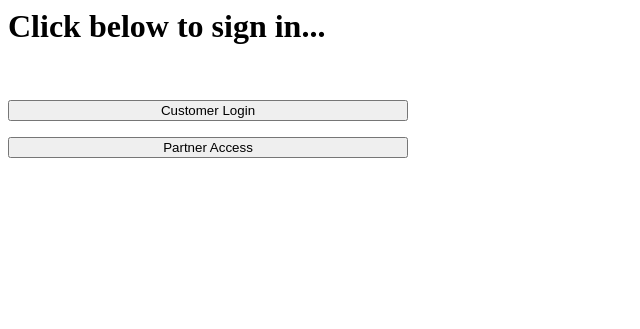
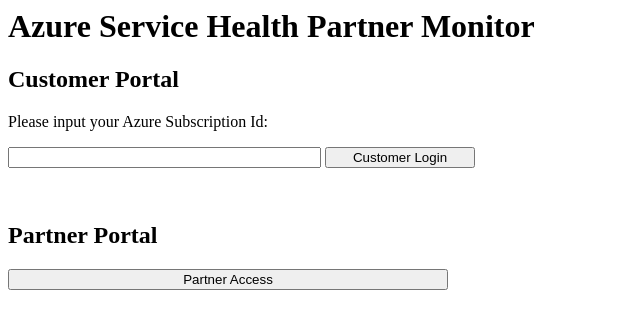
Before and after one commit to shawntabrizi/Azure-Service-Health-Partner-Monitor, a Flask app: page / in a window 1280 px wide. Shown: the top 329 px of the page, without its empty margins (0-640 px from the left). Run offline with Flask 2, Linux system fonts and the light colour scheme.

Commit message:
Updated sample to use Subscription ID to find tenant

```diff
--- a/templates/index.html
+++ b/templates/index.html
@@ -1,15 +1,22 @@
 <html>
 <head>
-    <title>Sign In</title>
+    <title>Azure Service Health Partner Monitor</title>
 </head>
 <body>
-    <h1>Click below to sign in...</h1>
+    <h1>Azure Service Health Partner Monitor</h1>
+    <div>
+        <h2>Customer Portal</h2>
+        <form action="{{url_for('login', user_type='customer')}}" method="POST">
+            <p>Please input your Azure Subscription Id:</p>
+            <p><input type="text" name="subscriptionId" size="36" /> <input type="submit" value="Customer Login" style="width:150px" /></p>
+        </form>
+    </div>
     <br />
-    <form action="{{url_for('login', user_type='customer')}}" method="POST">
-        <p><input type="submit" value="Customer Login" style="width:400px" /></p>
-    </form>
-    <form action="{{url_for('partner_customers')}}" method="GET">
-        <p><input type="submit" value="Partner Access" style="width:400px" /></p>
-    </form>
+    <div>
+        <h2>Partner Portal</h2>
+        <form action="{{url_for('partner_customers')}}" method="GET">
+            <p><input type="submit" value="Partner Access" style="width:440px" /></p>
+        </form>
+    </div>
 </body>
 </html>
--- a/views.py
+++ b/views.py
@@ -23,6 +23,12 @@
 # Login Page for both Customer and Partner
 @app.route('/<string:user_type>/login', methods = ['POST', 'GET'])
 def login(user_type):
+    # If user specifies a tenant id, use that instead of common
+    subscription_id = request.form['subscriptionId']
+    tenant_id = get_tenant_id(subscription_id)
+    session['tenant_id'] = tenant_id
+    session['subscription_id'] = subscription_id
+
     # Check if there is already a token in the session
     if (global_credentials is not None) and ('access_token_graph' in session):
         return redirect(url_for(user_type))
@@ -32,7 +38,7 @@
     session['state'] = guid
 
     # Need to send the full Redirect URI, so we use _external to add root domain
-    redirect_uri = login_url(session['state'], url_for('authorized', user_type=user_type, _external=True))
+    redirect_uri = login_url(session['state'], url_for('authorized', user_type=user_type, _external=True), tenant_id=tenant_id)
 
     return redirect(redirect_uri, code=301)
 
@@ -53,19 +59,25 @@
         raise Exception('State has been messed with, end authentication')
 
     redirect_uri = url_for('authorized', user_type=user_type, _external=True)
-    session['access_token_graph'] = get_access_token_code(code, redirect_uri, g.resource_graph)
+
     global global_credentials
     global_credentials = get_user_credentials(code, redirect_uri, g.resource_arm)
+    session['access_token_graph'] = get_access_token_code(code, redirect_uri, g.resource_graph)
+    session['access_token_arm'] = global_credentials.signed_session().headers['Authorization'].replace("Bearer ","")
 
     # Return user to their appropriate landing page
-    return redirect(url_for(user_type))
+    print(session['tenant_id'])
+    if (session['tenant_id'] != 'common') and (session['subscription_id']):
+        return redirect(url_for('customer_healthLog', subscription_id=session['subscription_id']))
+    else:
+        return redirect(url_for(user_type))
+
 
 ### Start of Customer Pages
 # Customer Landing Page. Shows the user their raw access tokens
 @app.route('/customer')
 def customer():
-    token_graph = session['access_token_graph']
-    return render_template('customer.html', credential_arm=str(global_credentials), token_graph=str(token_graph))
+    return render_template('customer.html', credential_arm=str(session['access_token_arm']), token_graph=str(session['access_token_graph']))
 
 # Customer Subscription Page. Shows the user their Azure Subscriptions
 @app.route('/customer/subscriptions')
```
Also changed, not shown: arm.py (+21 -1 lines).
